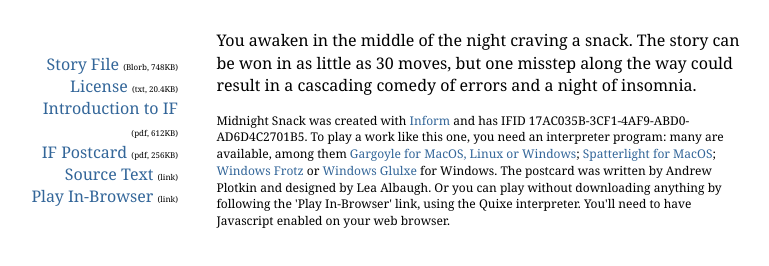
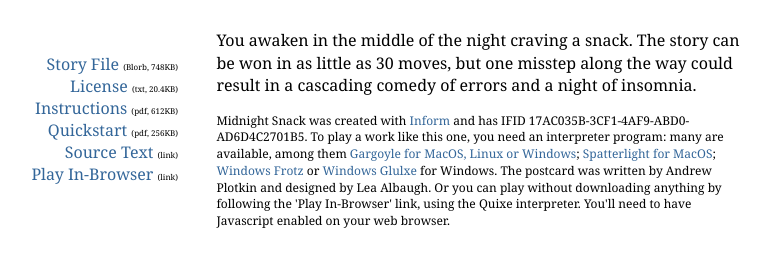
Before and after one commit to ifzerosix/midnightsnack, a plain HTML site: page index.html in a window 1280 px wide. Shown: the part 194-460 px from the top of the page, without its empty margins (38-807 px from the left). Drawn offline with Linux system fonts and the light colour scheme.

Commit message:
Update index.html
Renamed "Instructions" and "Quickstart" links

```diff
--- a/index.html
+++ b/index.html
@@ -18,7 +18,7 @@
 <div class="links">
 	<ul>
 	<li><div class="download"><a href="Midnight Snack.gblorb">Story File</a> <span class="filetype">(Blorb,&nbsp;748KB)</span></div></li>
-	<div class="auxiliary"><li><a href="License.txt">License</a> <span class="filetype">(txt,&nbsp;20.4KB)</span></li><li><a href="IntroductionToIF.pdf">Introduction to IF</a> <span class="filetype">(pdf,&nbsp;612KB)</span></li><li><a href="Postcard.pdf">IF Postcard</a> <span class="filetype">(pdf,&nbsp;256KB)</span></li><li><a href="source.html">Source Text</a> <span class="filetype">(link)</span></li><li><a href="play.html">Play In-Browser</a> <span class="filetype">(link)</span></li></div>
+	<div class="auxiliary"><li><a href="License.txt">License</a> <span class="filetype">(txt,&nbsp;20.4KB)</span></li><li><a href="IntroductionToIF.pdf">Instructions</a> <span class="filetype">(pdf,&nbsp;612KB)</span></li><li><a href="Postcard.pdf">Quickstart</a> <span class="filetype">(pdf,&nbsp;256KB)</span></li><li><a href="source.html">Source Text</a> <span class="filetype">(link)</span></li><li><a href="play.html">Play In-Browser</a> <span class="filetype">(link)</span></li></div>
 	</ul>
 </div>
 
```
